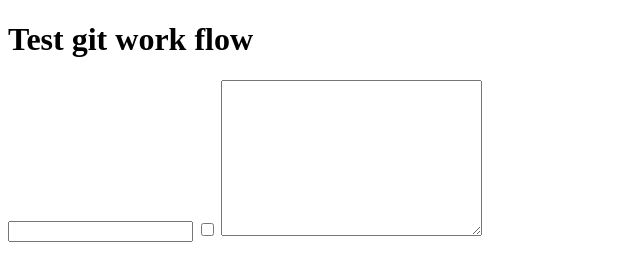
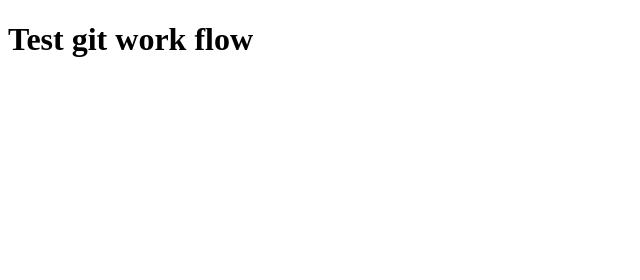
Before and after one commit to HAK-KIM/Test-Git-WorkFlow, a plain HTML site: page index.html in a window 1280 px wide. Shown: the whole page, without its empty margins (0-640 px from the left). Drawn offline with Linux system fonts and the light colour scheme.

Commit message:
delete input

```diff
--- a/index.html
+++ b/index.html
@@ -8,8 +8,5 @@
 </head>
 <body>
     <h1>Test git work flow</h1>
-    <input type="text">
-    <input type="checkbox">
-    <textarea name="" id="" cols="30" rows="10"></textarea>
 </body>
 </html>
```
